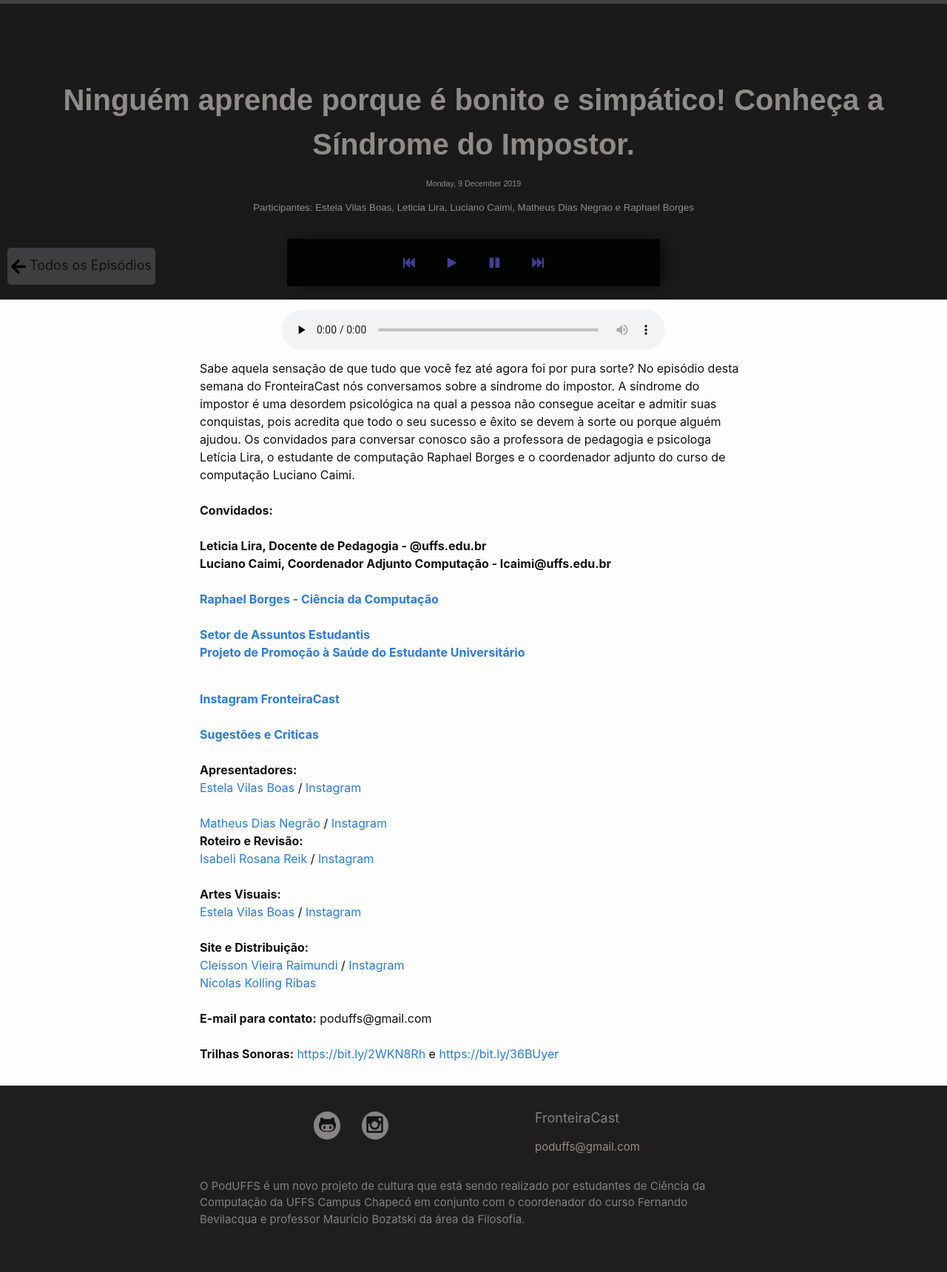
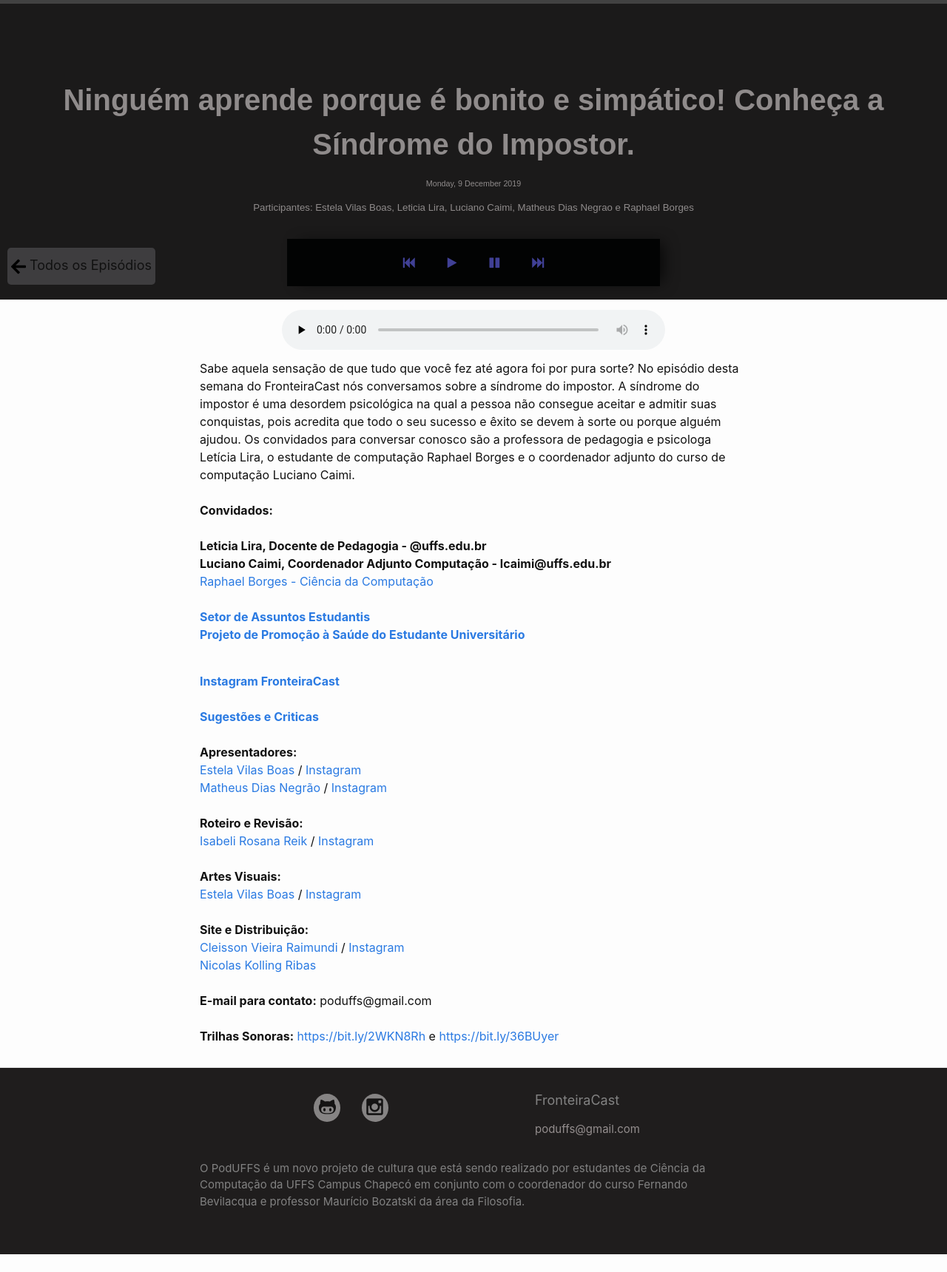
Before and after one commit to ccuffs/fronteiracast, a Jekyll site: the page built from site/_posts/fronteiracast/2019-12-09-6.md, in a window 1280 px wide. Shown: the whole page at 74% size. Built offline with Jekyll 4.4.1, drawn with Linux system fonts in a browser that asks for light colours; after the commit the page ends 1696 px from its top, so only the background shows below that.

Commit message:
corrigindo alguns erros

```diff
--- a/site/_posts/fronteiracast/2019-12-09-6.md
+++ b/site/_posts/fronteiracast/2019-12-09-6.md
@@ -17,8 +17,8 @@ description: '<br><br> Sabe aquela sensação de que tudo que você fez até ago
 
 <b>Convidados:</b> <br><br>
 <b>Leticia Lira, Docente de Pedagogia - @uffs.edu.br</b><br>
-<b>Luciano Caimi, Coordenador Adjunto Computação - lcaimi@uffs.edu.br</b><br><br>
-<b><a href="https://www.instagram.com/oraphaborges/?hl=pt-br">Raphael Borges - Ciência da Computação</a></b><br><br>
+<b>Luciano Caimi, Coordenador Adjunto Computação - lcaimi@uffs.edu.br</b><br>
+<a href="https://www.instagram.com/oraphaborges/?hl=pt-br">Raphael Borges - Ciência da Computação</a><br><br>
 
 <b><a href="https://www.facebook.com/saechapeco/">Setor de Assuntos Estudantis</a></b><br>
 <b><a href="https://www.instagram.com/ppsuffs/?hl=pt-br">Projeto de Promoção à Saúde do Estudante Universitário</a></b><br><br>
@@ -29,8 +29,8 @@ description: '<br><br> Sabe aquela sensação de que tudo que você fez até ago
 <a href="https://forms.gle/YGqgmjNsGP8QgNDT8"><b>Sugestões e Criticas</b></a> <br> <br>
 
 <b>Apresentadores:</b> <br>
-<a href="https://bit.ly/2WDzkbm">Estela Vilas Boas</a> / <a href="https://bit.ly/2NK7aaK">Instagram</a> <br> <br>
-<a href="https://bit.ly/2r74VGx">Matheus Dias Negrão</a> / <a href="https://bit.ly/2rEOrG8">Instagram</a> <br>
+<a href="https://bit.ly/2WDzkbm">Estela Vilas Boas</a> / <a href="https://bit.ly/2NK7aaK">Instagram</a><br>
+<a href="https://bit.ly/2r74VGx">Matheus Dias Negrão</a> / <a href="https://bit.ly/2rEOrG8">Instagram</a><br><br>
 
 <b>Roteiro e Revisão:</b> <br>
 <a href="https://bit.ly/2Y2oX1m">Isabeli Rosana Reik</a> / <a href="https://bit.ly/35QCxHX">Instagram</a> <br> <br>
```
